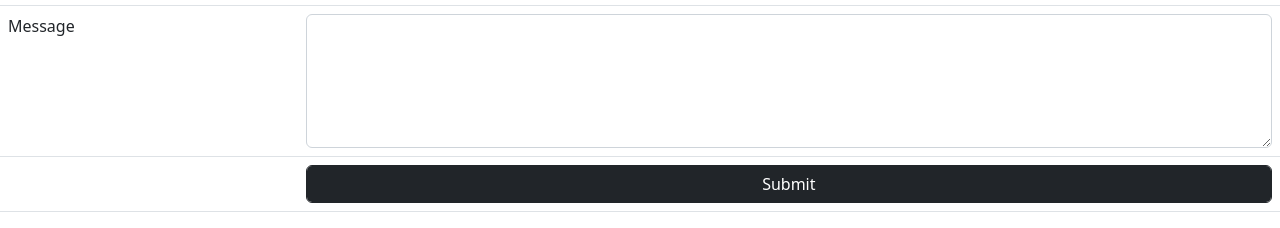
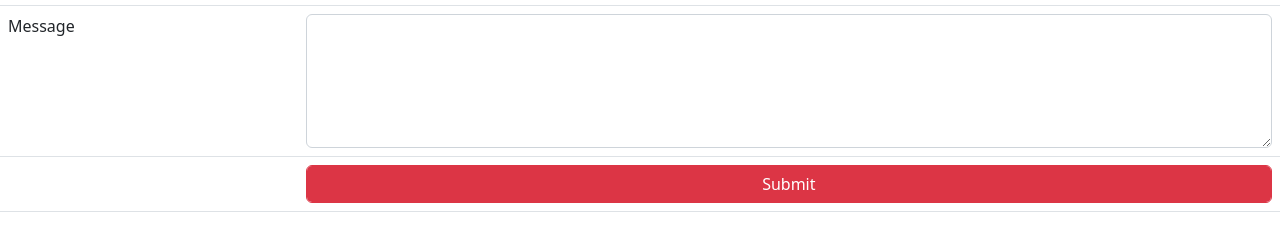
Before and after one commit to bhxrth/bootstrap-classes, a plain HTML site: page college.html in a window 1280 px wide. Shown: the part 757-985 px from the top of the page. Drawn offline with nearby package versions, Linux system fonts and the light colour scheme.

Commit message:
btn color changed

```diff
--- a/college.html
+++ b/college.html
@@ -55,7 +55,7 @@
                 </tr>
                 <tr>
                     <td></td>
-                    <td><button class="btn btn-dark form-control">Submit</button></td>
+                    <td><button class="btn btn-danger form-control">Submit</button></td>
                 </tr>
             </table>
         </div>
```
